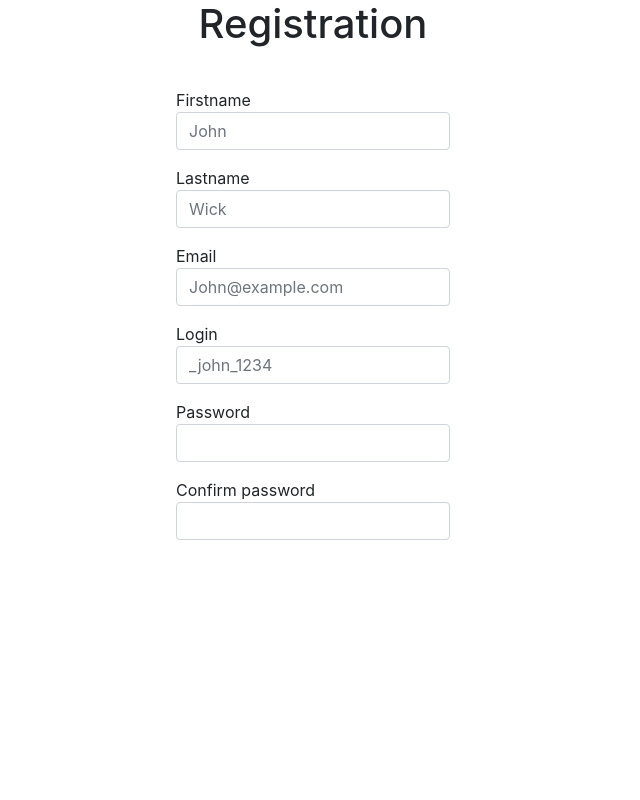
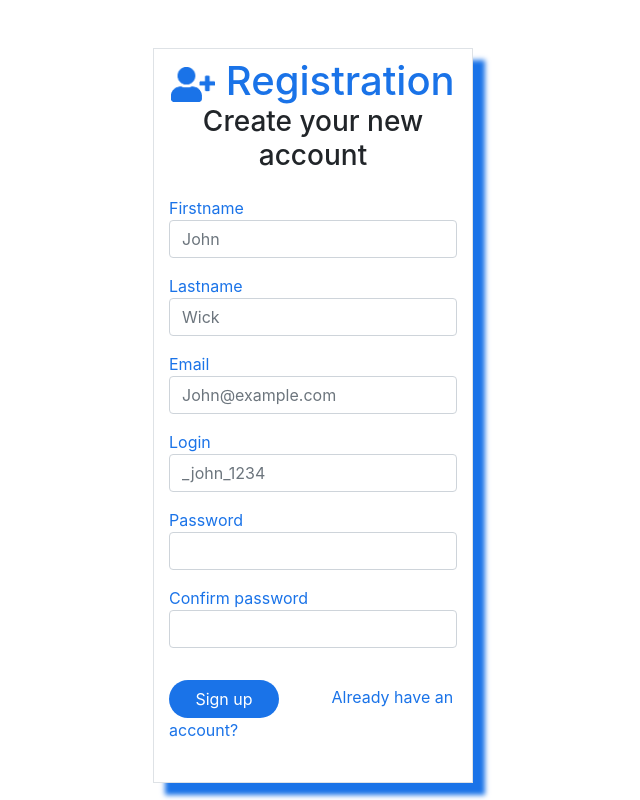
Before and after one commit to mehalyna/Ch-117-Python-Project-ITA, a Django app: page /library/registration/ in a window 1280 px wide. Shown: the whole page, without its empty margins (327-967 px from the left). Run offline with Django 3.2, Linux system fonts and the light colour scheme.

Commit message:
form design

```diff
--- a/library/library/settings.py
+++ b/library/library/settings.py
@@ -124,6 +124,9 @@ USE_TZ = True
 # https://docs.djangoproject.com/en/3.2/howto/static-files/
 
 STATIC_URL = '/static/'
+STATICFILES_DIRS = [
+    BASE_DIR / 'static',
+]
 
 # Default primary key field type
 # https://docs.djangoproject.com/en/3.2/ref/settings/#default-auto-field
--- /dev/null
+++ b/library/static/css/main.css
@@ -0,0 +1,21 @@
+.image_h1 {
+    width: auto;
+    height: 35px;
+}
+.text-ultramarine {
+    color: #1a73e8;
+}
+.registration-border {
+    box-shadow: 12px 12px 5px #1a73e8;
+}
+
+.sign-up-button {
+    width: 110px;
+    border-radius: 20px;
+    background-color: #1a73e8;
+    color: white;
+}
+
+.sign-up-button:hover{
+    color:white;
+}
--- a/library/templates/registration.html
+++ b/library/templates/registration.html
@@ -1,3 +1,4 @@
+{% load static %}
 <!DOCTYPE html>
 <html lang="en">
 <head>
@@ -5,35 +6,46 @@
     <title>Registration</title>
     <link rel="stylesheet" href="https://cdn.jsdelivr.net/npm/bootstrap@4.6.0/dist/css/bootstrap.min.css"
           integrity="sha384-B0vP5xmATw1+K9KRQjQERJvTumQW0nPEzvF6L/Z6nronJ3oUOFUFpCjEUQouq2+l" crossorigin="anonymous">
+    <link rel="stylesheet" type="text/css" href="{% static 'css/main.css' %}">
 </head>
 <body>
-<div class="d-flex align-items-center flex-column">
-    <h1> <i class="fas fa-user-plus"></i>Registration</h1>
-    <form class="custom_border rounded m-3" action="" method="post" novalidate>
+<div class="d-flex align-items-center flex-column mt-5">
+    <form action="" method="post" class="border registration-border col-md-3 pt-2 pb-4 mb-3" novalidate>
+        <div class="text-center">
+            <span class="h1 text-ultramarine">
+                <img class="image_h1" src="{% static 'images/user-plus.png' %}" alt="user icon">
+                Registration
+            </span>
+            <h3>Create your new account</h3>
+        </div>
         {{ form.csrf_token }}
-        <div class="col-md-12 mb-3 pt-3">
-            {{ form.firstname.label }}
+        <div class="mb-3 pt-3">
+            <span class="text-ultramarine">{{ form.firstname.label }}</span>
             {{ form.firstname }}
         </div>
-        <div class="col-md-12 mb-3">
-            {{ form.lastname.label }}
+        <div class="mb-3">
+            <span class="text-ultramarine">{{ form.lastname.label }}</span>
             {{ form.lastname }}
         </div>
-        <div class="col-md-12 mb-3">
-            {{ form.email.label }}
+        <div class="mb-3">
+            <span class="text-ultramarine">{{ form.email.label }}</span>
             {{ form.email }}
         </div>
-        <div class="col-md-12 mb-3">
-            {{ form.login.label }}
+        <div class="mb-3">
+            <span class="text-ultramarine">{{ form.login.label }}</span>
             {{ form.login }}
         </div>
-        <div class="col-md-12 mb-3">
-            {{ form.password.label }}
+        <div class="mb-3">
+            <span class="text-ultramarine">{{ form.password.label }}</span>
             {{ form.password }}
         </div>
-        <div class="col-md-12 mb-3">
-            {{ form.confirm_password.label }}
+        <div class="mb-3">
+            <span class="text-ultramarine">{{ form.confirm_password.label }}</span>
             {{ form.confirm_password }}
+        </div>
+        <div class="mb-3 pt-3">
+            <input type="submit" class="btn sign-up-button mr-5" value="Sign up">
+            <a href="#" class="text-ultramarine">Already have an account?</a>
         </div>
     </form>
 </div>
```
Also changed, not shown: library/static/images/envelope-square-solid.png (added), library/static/images/key-solid.png (added), library/static/images/sign-in-alt-solid.png (added), library/static/images/user-plus.png (added), library/static/images/user-solid.png (added).
